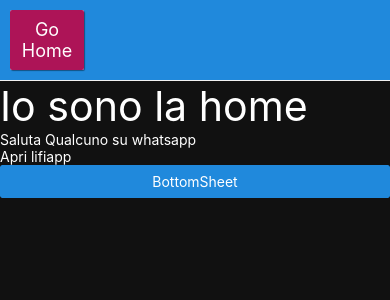
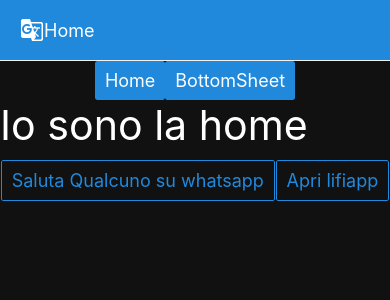
Before and after one commit to AndreaMolinari/test-pages, a React Native app: screen / in a window 390 px wide. Shown: the top 300 px of the page. Built offline with nearby package versions, Linux system fonts and the light colour scheme.

Commit message:
refactor: :recycle: allineamento di alcuni style

```diff
--- a/src/BottomSheet.tsx
+++ b/src/BottomSheet.tsx
@@ -1,6 +1,6 @@
 import { Button } from "@rneui/base";
 import { BottomSheet, ListItem } from "@rneui/themed";
-import React, { useState } from "react";
+import React from "react";
 import {
   GestureResponderEvent,
   StyleProp,
@@ -22,7 +22,7 @@ type ListItemProps = {
 type ListProps = ListItemProps[];
 
 const BottomSheetComponent: React.FC<BottomSheetComponentProps> = () => {
-  const [isVisible, setIsVisible] = useState(false);
+  const [isVisible, setIsVisible] = React.useState(false);
   const [visibleDialog, setVisibleDialog] = React.useState(false);
 
   const list: ListProps = [
--- a/src/Elements/Dialog.tsx
+++ b/src/Elements/Dialog.tsx
@@ -23,9 +23,10 @@ export default (props: TastoConModalProps) => {
 
   return (
     <Dialog isVisible={isVisible} onBackdropPress={action}>
-      <Dialog.Title>
-        <Text>Dialog</Text>
-      </Dialog.Title>
+      <Dialog.Title
+        title="Dialog"
+        titleProps={{ style: { color: "white" } }}
+      />
       <Text>
         {`Se clicchi fuori mi chiudo ${
           props.closeOnBackdropPress ? "✅" : "❌"
--- a/src/Elements/Header.tsx
+++ b/src/Elements/Header.tsx
@@ -1,17 +1,18 @@
 import { useLinkTo } from "@react-navigation/native";
-import { Button, Header } from "@rneui/base";
+import { Header, Button } from "@rneui/base";
+import { Icon } from "@rneui/themed";
 import React from "react";
 import { MainStackParamList } from "../Navigator/Main.screen";
 
 export default () => {
   const linkTo = useLinkTo<MainStackParamList>();
+
   return (
     <Header>
       <Button
-        raised
+        icon={<Icon name="g-translate" />}
         onPress={() => linkTo({ screen: "Home" })}
-        color="secondary"
-        title="Go Home"
+        title="Home"
       />
     </Header>
   );
--- a/src/HomeView.tsx
+++ b/src/HomeView.tsx
@@ -2,11 +2,12 @@ import { useLinkTo } from "@react-navigation/native";
 import { Button } from "@rneui/base";
 import { Text } from "@rneui/themed";
 import React from "react";
-import { Alert, Linking, TouchableOpacity } from "react-native";
+import { Alert, Linking, TouchableOpacity, View } from "react-native";
+import { ButtonGroup, ButtonProps } from "react-native-elements";
 import Background from "./Elements/Background";
 import { MainStackParamList } from "./Navigator/Main.screen";
 
-interface UrlButton extends React.PropsWithChildren {
+interface UrlButton extends ButtonProps {
   scheme: string;
 }
 
@@ -18,35 +19,69 @@ const Link: React.FC<UrlButton> = (props) => {
     if (supported) {
       await Linking.openURL(props.scheme);
     } else {
-      Alert.alert(`Don't know how to open this URL: ${props.scheme}`);
+      Alert.alert(`Non so come aprire questo url: ${props.scheme}`);
     }
   }, [props]);
 
+  const type = React.useMemo(() => {
+    return props.type || "outline";
+  }, [props]);
+
+  return <Button {...props} type={type} onPress={handlePress} />;
+};
+
+interface Btn {
+  title: string;
+  screen: string;
+}
+
+const buttons: Btn[] = [
+  {
+    title: "Home",
+    screen: "/Home",
+  },
+  {
+    title: "BottomSheet",
+    screen: "/BottomSheet",
+  },
+];
+
+interface MainNav {
+  buttons: Btn[];
+}
+
+const MainNav: React.FC<MainNav> = (props) => {
+  const linkTo = useLinkTo<MainStackParamList>();
   return (
-    <TouchableOpacity onPress={handlePress}>
-      <>{props.children}</>
-    </TouchableOpacity>
+    <View style={{ marginHorizontal: "auto", flexDirection: "row" }}>
+      {props.buttons.map((b, i) => (
+        <Button onPress={() => linkTo(b.screen)} key={i} title={b.title} />
+      ))}
+    </View>
   );
 };
 
 const HomeView: React.FC = () => {
   const linkTo = useLinkTo<MainStackParamList>();
-
   return (
     <Background safeMode>
-      <Text h1>Io sono la home</Text>
-
-      <Link scheme="whatsapp://send?text=Hello%2C%20World!">
-        <Text>Saluta Qualcuno su whatsapp</Text>
-      </Link>
-
-      <Link scheme="lifiart://Home">
-        <Text>Apri lifiapp</Text>
-      </Link>
-
-      <Button onPress={() => linkTo({ screen: "BottomSheet" })}>
-        <Text>BottomSheet</Text>
-      </Button>
+      <MainNav buttons={buttons} />
+      <View>
+        <Text h1>Io sono la home</Text>
+      </View>
+      <View
+        style={{
+          flexDirection: "row",
+          justifyContent: "space-evenly",
+          paddingVertical: 10,
+        }}
+      >
+        <Link
+          scheme="whatsapp://send?text=Hello%2C%20World!"
+          title="Saluta Qualcuno su whatsapp"
+        />
+        <Link scheme="lifiart://Home" title="Apri lifiapp" />
+      </View>
     </Background>
   );
 };
--- a/src/NotFoundView.tsx
+++ b/src/NotFoundView.tsx
@@ -1,14 +1,16 @@
 import { Text } from "@rneui/themed";
 import React from "react";
+import { View } from "react-native";
 import Background from "./Elements/Background";
 
 const NotFound: React.FC = () => {
-  return <></>;
   return (
     <Background>
-      <Text h1 style={{ color: "red" }}>
-        Questa pagina non esiste
-      </Text>
+      <View style={{ marginHorizontal: "auto" }}>
+        <Text h1 style={{ color: "red" }}>
+          Ops.. questa pagina non esiste
+        </Text>
+      </View>
     </Background>
   );
 };
```
